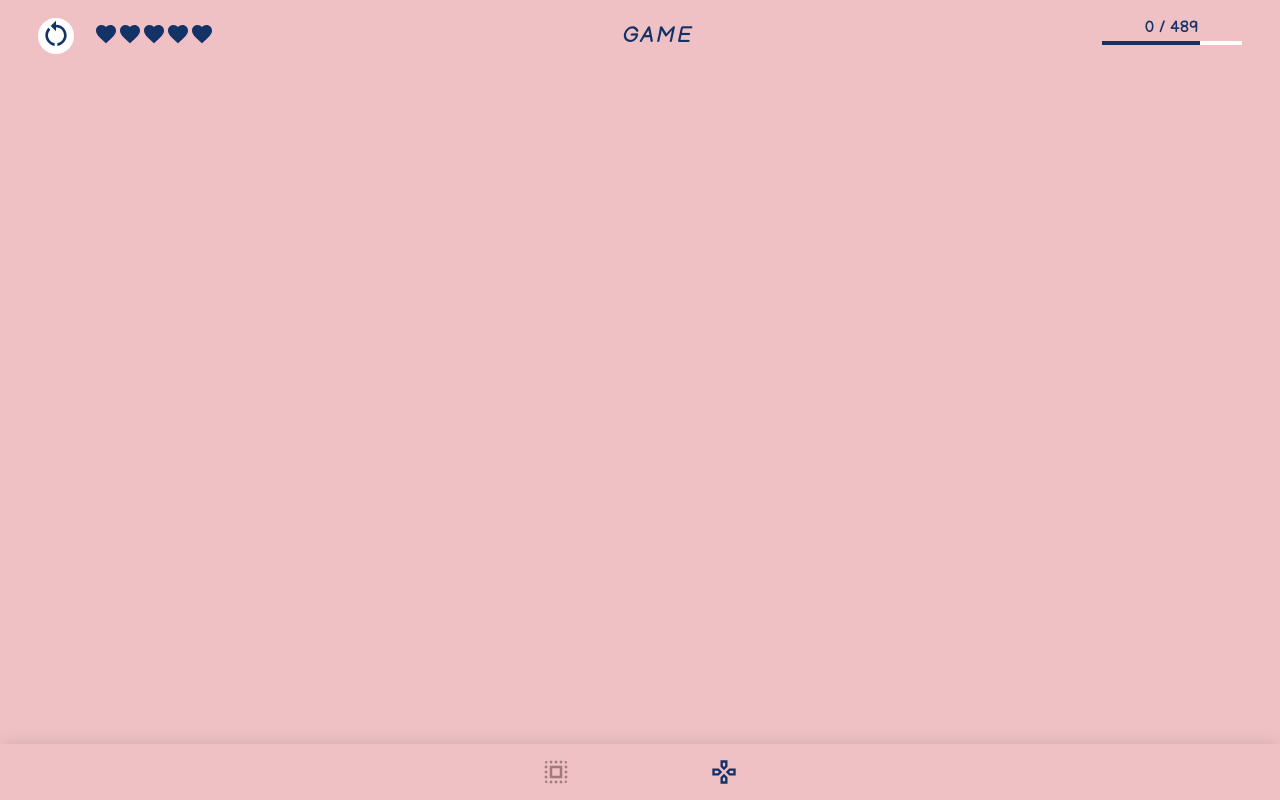
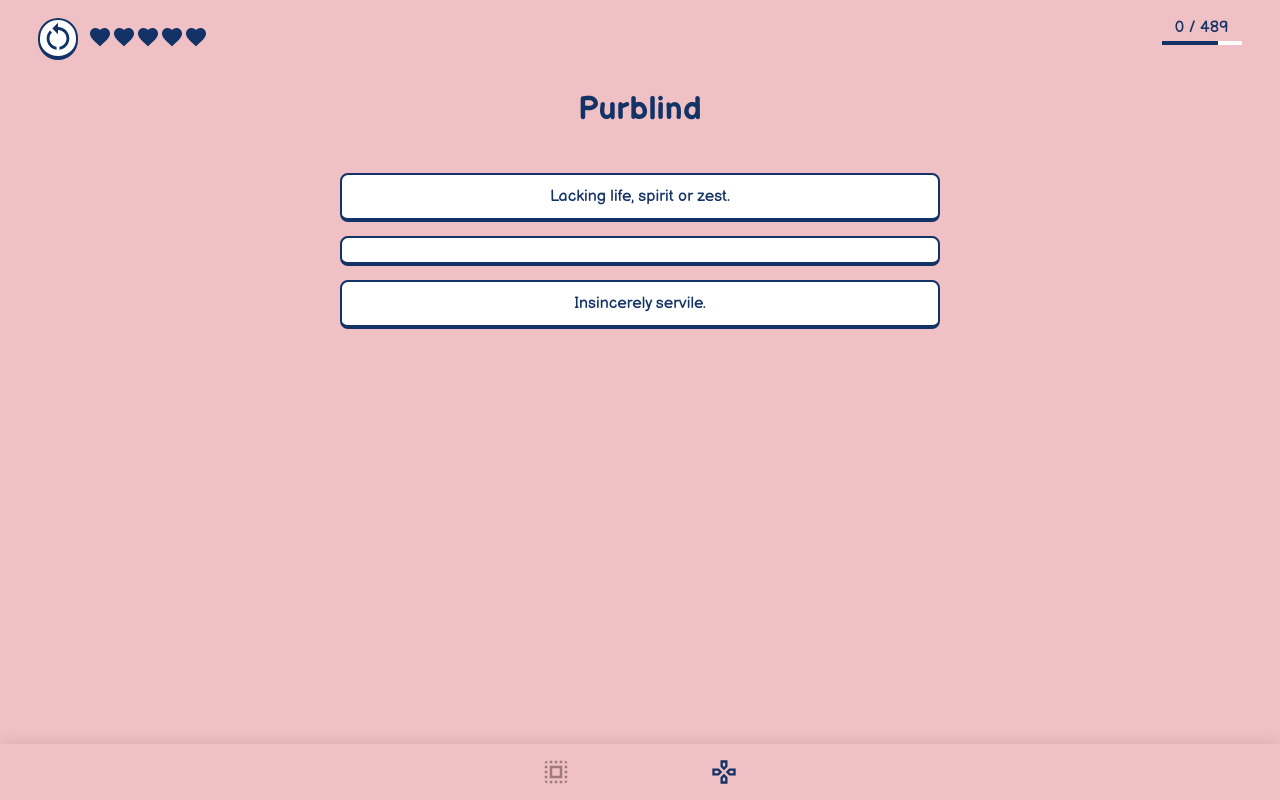
Before and after one commit to farhanirani/vocab-buddy, a React (Create React App) app: page /game in a window 1280 px wide. Built offline with nearby package versions, Linux system fonts and the light colour scheme.

Commit message:
3 randomized cards

```diff
--- a/src/App.css
+++ b/src/App.css
@@ -19,7 +19,20 @@
   margin-top: 14px;
   padding: 12px;
   box-sizing: border-box;
+}
 
+.game__card {
+  background-color: white;
+
+  width: 92%;
+  max-width: 600px;
+
+  margin-top: 14px;
+  padding: 12px;
+  box-sizing: border-box;
+}
+
+.generic__border {
   border: 2px solid #133266;
   border-bottom: 4px solid #133266;
   border-radius: 8px;
--- a/src/components/GameScreen.js
+++ b/src/components/GameScreen.js
@@ -13,11 +13,29 @@ function generateRandomArrayWithoutRepetition(n) {
     .slice(0, n);
 }
 
+function generateRandomNumberArray(n, actual) {
+  const random1 = Math.floor(Math.random() * (n + 1));
+  const random2 = Math.floor(Math.random() * (n + 1));
+  // Create an array containing the two random numbers and the actual number
+  const numbers = [random1, random2, actual];
+
+  // Shuffle the array
+  for (let i = numbers.length - 1; i > 0; i--) {
+    const j = Math.floor(Math.random() * (i + 1));
+    [numbers[i], numbers[j]] = [numbers[j], numbers[i]];
+  }
+
+  return numbers;
+}
+
 function GameScreen() {
   const [progress, setProgress] = useState(70);
   const [livesLeft, setLivesLeft] = useState(5);
-  const [currentWordArray, setCurrentWordArray] = useState([]);
+  const [currentRandomPositionArray, setCurrentRandomPositionArray] = useState([]);
   const [currentPosition, setCurrentPosition] = useState(0);
+  const [currentRandomPostionBased, setCurrentRandomPostionBased] = useState(0);
+  const [randomThreePositions, setRandomThreePositions] = useState([]);
+
   const [loading, setLoading] = useState(false);
   const totalLives = 5;
   const totalWords = VOCAB_WORDS.length;
@@ -28,16 +46,14 @@ function GameScreen() {
       try {
         if (localStorage.getItem("vocab_array") === null) {
           const wordArr = generateRandomArrayWithoutRepetition(totalWords);
-          setCurrentWordArray(wordArr);
+          setCurrentRandomPositionArray(wordArr);
           localStorage.setItem("vocab_array", JSON.stringify(wordArr));
         } else {
           const retrievedArray = JSON.parse(localStorage.getItem("vocab_array"));
-          setCurrentWordArray(retrievedArray);
+          setCurrentRandomPositionArray(retrievedArray);
         }
 
         if (localStorage.getItem("curr_position") === null) {
-          console.log("bruh");
-          setCurrentPosition(0);
           localStorage.setItem("curr_position", 0);
         } else {
           const retrievedPos = localStorage.getItem("curr_position");
@@ -49,6 +65,10 @@ function GameScreen() {
     })();
   }, []);
 
+  useEffect(() => {
+    setRandomThreePositions(generateRandomNumberArray(totalWords, currentRandomPositionArray[currentPosition] - 1));
+  }, [currentPosition]);
+
   return (
     <div style={{ display: "flex", flexDirection: "column", alignItems: "center", marginTop: "18px" }}>
       <div
@@ -59,9 +79,12 @@ function GameScreen() {
           textAlign: "center",
         }}
       >
-        <div style={{ display: "flex", alignItems: "center", gap: "20px" }}>
-          <div style={{ backgroundColor: "white", borderRadius: "200px", height: "36px", width: "36px" }}>
-            <RestartAltIcon sx={{ color: "#133266", fontSize: "32px" }} />
+        <div style={{ display: "flex", alignItems: "center", gap: "10px" }}>
+          <div
+            className="generic__border"
+            style={{ backgroundColor: "white", borderRadius: "200px", height: "36px", width: "36px" }}
+          >
+            <RestartAltIcon sx={{ color: "#133266", fontSize: "34px" }} />
           </div>
           <div>
             {[...Array(totalLives)].map((_, index) =>
@@ -69,16 +92,16 @@ function GameScreen() {
             )}
           </div>
         </div>
-        <div style={{ fontFamily: "GFONTI", marginTop: "4px", fontSize: "22px", textAlign: "center", letterSpacing: "2px" }}>
+        {/* <div style={{ fontFamily: "GFONTI", marginTop: "4px", fontSize: "20px", textAlign: "center", letterSpacing: "2px" }}>
           GAME
-        </div>
+        </div> */}
         <div>
           <div>
             {currentPosition} / {totalWords}
           </div>
           <LinearProgress
             sx={{
-              width: "140px",
+              width: "80px",
               marginTop: "4px",
               backgroundColor: "white",
               "& .MuiLinearProgress-bar": {
@@ -90,6 +113,20 @@ function GameScreen() {
           />
         </div>
       </div>
+      {loading || !(currentRandomPositionArray.length > 0) ? (
+        <>loading...</>
+      ) : (
+        <div style={{ width: "100%", textAlign: "center" }}>
+          <div style={{ fontFamily: "GFONTB", margin: "30px 0px", fontSize: "32px", letterSpacing: "0.2px" }}>
+            {VOCAB_WORDS[currentRandomPositionArray[currentPosition] - 1].Word}
+          </div>
+          <div style={{ display: "flex", flexDirection: "column", alignItems: "center" }}>
+            {randomThreePositions.map((pos) => (
+              <div className="game__card generic__border">{VOCAB_WORDS[pos]?.Meaning}</div>
+            ))}
+          </div>
+        </div>
+      )}
     </div>
   );
 }
--- a/src/components/HomeScreen.js
+++ b/src/components/HomeScreen.js
@@ -14,7 +14,7 @@ function HomeScreen() {
       </div>
 
       {VOCAB_WORDS.map((word) => (
-        <div className="home__word__card">
+        <div className="home__word__card generic__border">
           <div style={{ fontFamily: "GFONTB", fontSize: "18px" }}>{word.Word}</div>
           <div style={{ marginTop: "2px", fontSize: "16px" }}>{word.Meaning}</div>
 
```
